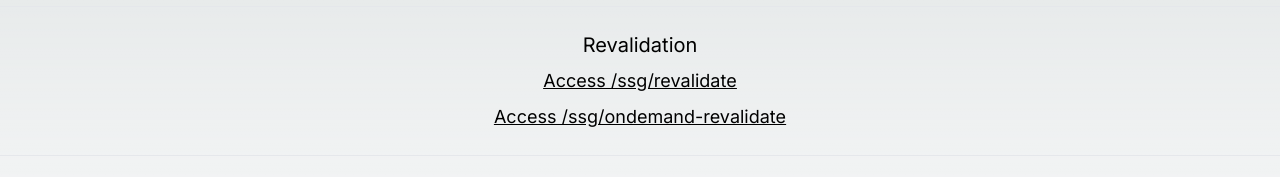
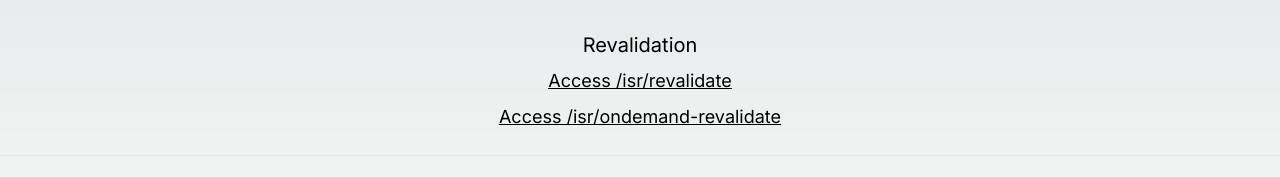
Before and after one commit to TOMO-YOSHI/nextjs-demo, a Next.js app: page / in a window 1280 px wide. Shown: the part 315-492 px from the top of the page. Built offline with nearby package versions, Linux system fonts and the light colour scheme.

Commit message:
update revalidations

```diff
--- a/src/app/page.tsx
+++ b/src/app/page.tsx
@@ -26,10 +26,10 @@ export default function Home() {
       <br />
       <h2 className="text-center text-xl">Revalidation</h2>
       <div className='text-center text-lg mt-2 underline'>
-        <Link href="/ssg/revalidate" prefetch={false}>Access /ssg/revalidate</Link>
+        <Link href="/isr/revalidate" prefetch={false}>Access /isr/revalidate</Link>
       </div>
       <div className='text-center text-lg mt-2 underline'>
-        <Link href="/ssg/ondemand-revalidate" prefetch={false}>Access /ssg/ondemand-revalidate</Link>
+        <Link href="/isr/ondemand-revalidate" prefetch={false}>Access /isr/ondemand-revalidate</Link>
       </div>
       <br />
       <hr />
--- a/src/lib/consts.ts
+++ b/src/lib/consts.ts
@@ -6,9 +6,9 @@ export const devClearCookieAPIURL = "http://localhost:3000/api/clear-cookie?path
 
 export const prodClearCookieAPIURL = "https://nextjs-demo-seven-mocha.vercel.app/api/clear-cookie?path=/ssg/draft";
 
-export const devRevalidateAPIURL = "http://localhost:3000/api/revalidate?secret=MY_SECRET_TOKEN&slug=/ssg/ondemand-revalidate";
+export const devRevalidateAPIURL = "http://localhost:3000/api/revalidate?secret=MY_SECRET_TOKEN&slug=/isr/ondemand-revalidate";
 
-export const prodRevalidateAPIURL = "https://nextjs-demo-seven-mocha.vercel.app/api/revalidate?secret=MY_SECRET_TOKEN&slug=/ssg/ondemand-revalidate";
+export const prodRevalidateAPIURL = "https://nextjs-demo-seven-mocha.vercel.app/api/revalidate?secret=MY_SECRET_TOKEN&slug=/isr/ondemand-revalidate";
 
 export const devCookieCheckAPIURL = "http://localhost:3000/api/check-cookie";
 
--- a/src/pages/ssg/ondemand-revalidate.tsx
+++ b/src/pages/isr/ondemand-revalidate.tsx
@@ -12,7 +12,7 @@ export default function Revalidate({ lastUpdate }: InferGetStaticPropsType<typeo
   }
   return (
     <main className="py-16">
-      <h1 className="text-center text-2xl">SSG On-Demand Revalidation</h1>
+      <h1 className="text-center text-2xl">ISR On-Demand Revalidation</h1>
       <p className="text-center text-lg mt-2">This page can be revalidated on demand.</p>
       <p className="text-center text-lg mt-2">Updated at {lastUpdate}</p>
       <br />
--- a/src/pages/ssg/revalidate.tsx
+++ b/src/pages/isr/revalidate.tsx
@@ -6,7 +6,7 @@ import type { InferGetStaticPropsType } from 'next';
 export default function Revalidate({ lastUpdate }: InferGetStaticPropsType<typeof getStaticProps>) {
   return (
     <main className="py-16">
-      <h1 className="text-center text-2xl">SSG Revalidation</h1>
+      <h1 className="text-center text-2xl">ISR Revalidation</h1>
       <p className="text-center text-lg mt-2">This page is automatically revalidated every 10s.</p>
       <p className="text-center text-lg mt-2">Updated at {lastUpdate}</p>
     </main>
```
